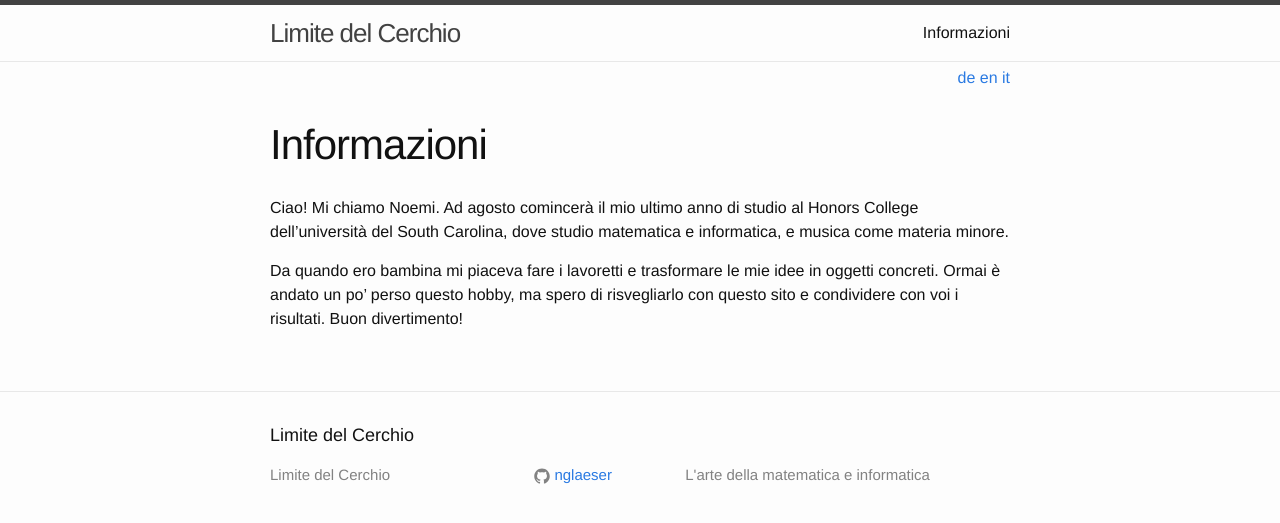
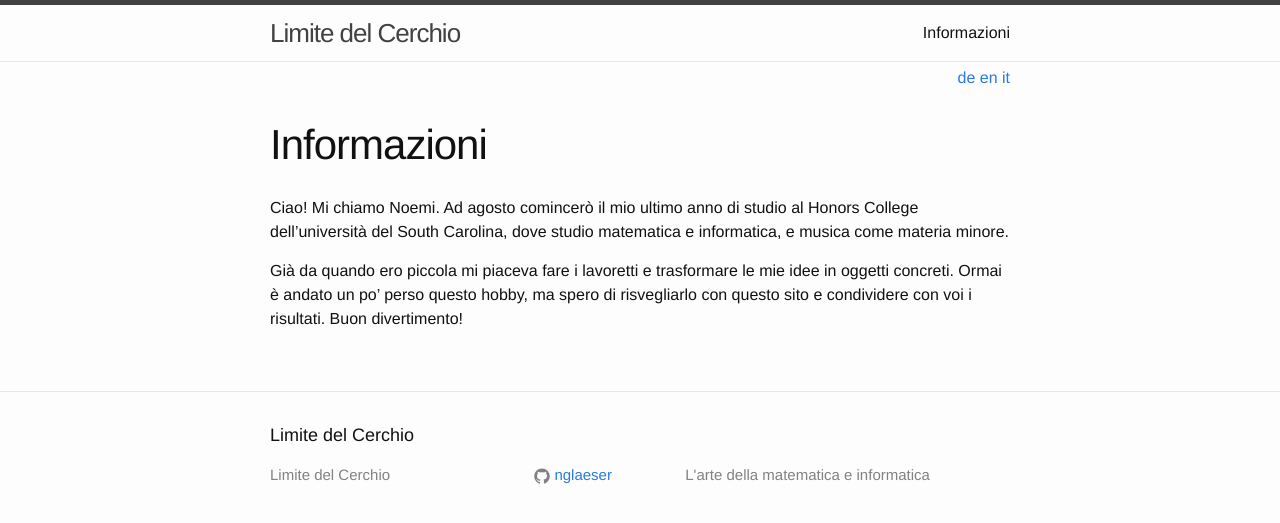
Before and after one commit to nglaeser/minima-site, a Jekyll site: the page built from sul-sito.md, in a window 1280 px wide. Shown: the top 523 px of the page. Built offline with Jekyll 4.4.1, drawn with Linux system fonts in a browser that asks for light colours.

Commit message:
edit bio

```diff
--- a/sul-sito.md
+++ b/sul-sito.md
@@ -4,6 +4,6 @@ title: Informazioni
 ref: about
 lang: it
 ---
-Ciao! Mi chiamo Noemi. Ad agosto comincerà il mio ultimo anno di studio al Honors College dell'università del South Carolina, dove studio matematica e informatica, e musica come materia minore.
+Ciao! Mi chiamo Noemi. Ad agosto comincerò il mio ultimo anno di studio al Honors College dell'università del South Carolina, dove studio matematica e informatica, e musica come materia minore.
 
-Da quando ero bambina mi piaceva fare i lavoretti e trasformare le mie idee in oggetti concreti. Ormai è andato un po' perso questo hobby, ma spero di risvegliarlo con questo sito e condividere con voi i risultati. Buon divertimento!
+Già da quando ero piccola mi piaceva fare i lavoretti e trasformare le mie idee in oggetti concreti. Ormai è andato un po' perso questo hobby, ma spero di risvegliarlo con questo sito e condividere con voi i risultati. Buon divertimento!
```
Also changed, not shown: about.md (+1 -1 lines).
